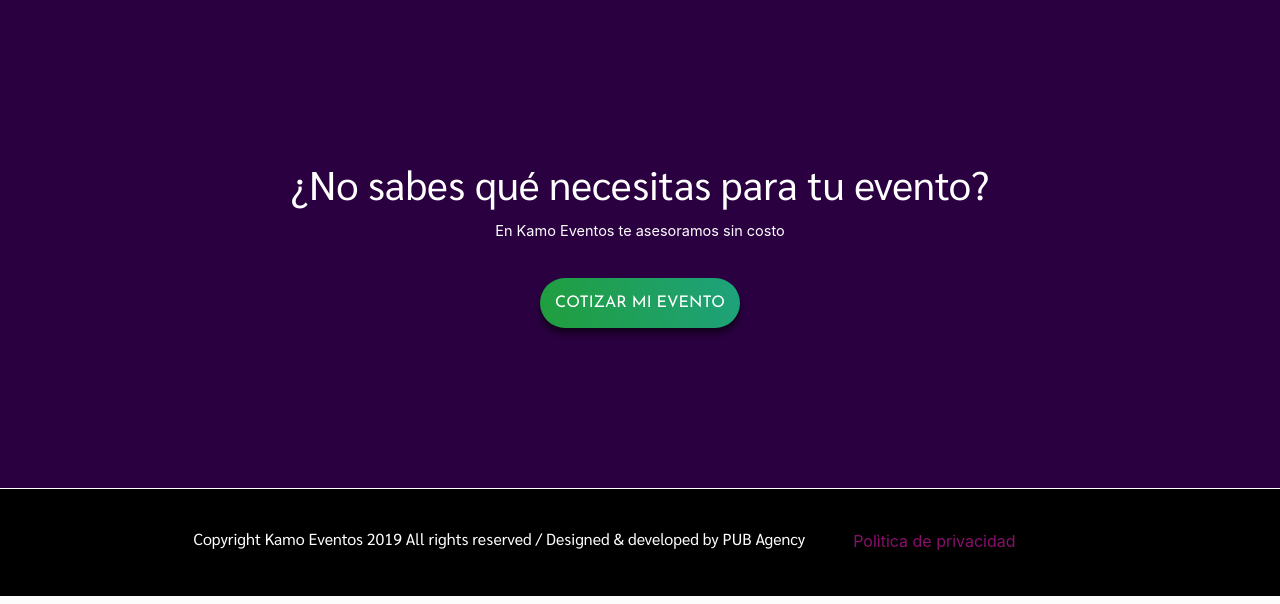
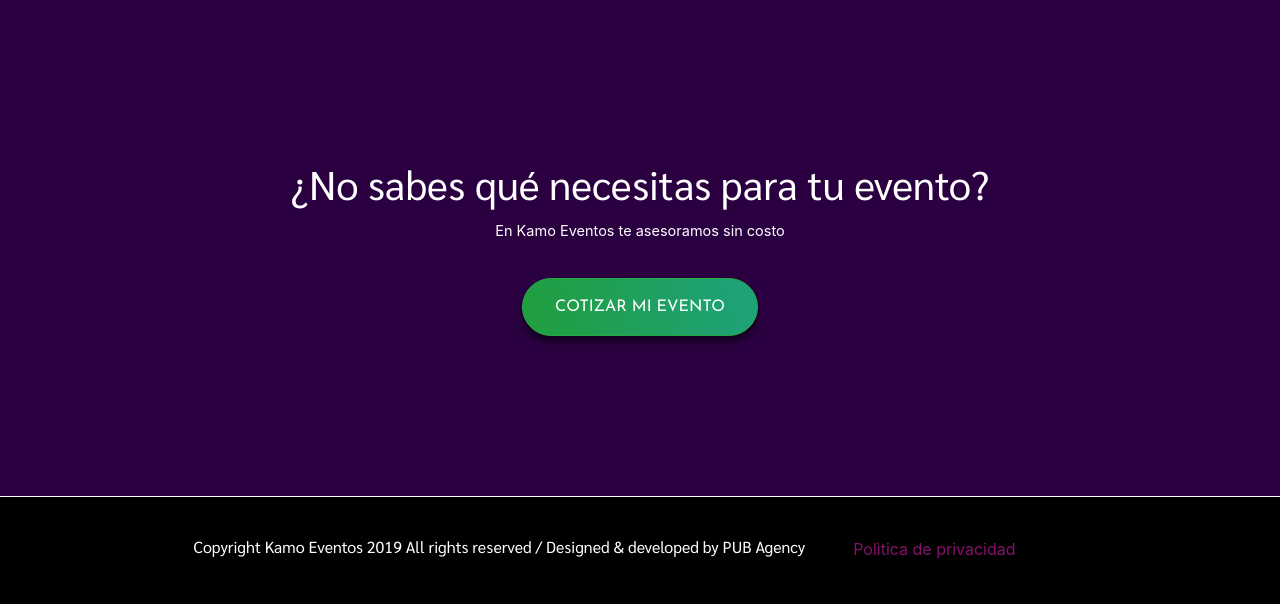
Before and after one commit to brianeto/kamo-events, a PHP site: page /sonido.html in a window 1280 px wide. Shown: the part 2966-3570 px from the top of the page. Run offline with PHP 8.4, Linux system fonts and the light colour scheme; some libraries are stand-ins or nearby versions; some web fonts are replaced.

Commit message:
success2

```diff
--- a/sonido.html
+++ b/sonido.html
@@ -130,7 +130,7 @@
                 <p>En Kamo Eventos te asesoramos sin costo</p>
             </div>
             <div class="advisory-button">
-                <button class="btn-green">COTIZAR MI EVENTO</button>
+                <button class="btn-success btn">COTIZAR MI EVENTO</button>
             </div>
         </div>
     </section>
--- a/src/css/style.css
+++ b/src/css/style.css
@@ -1,8 +1,16 @@
+.btn {
+  border-radius: 50px;
+  padding: 1rem 2rem;
+  box-shadow: 0 6px 6px 0 rgba(0, 0, 0, 0.53);
+}
+.btn-success {
+  background-image: linear-gradient(255deg, #1ea27c, #209e3d);
+}
+
 .btn-pink {
   width: 200px;
   height: 50px;
   border-radius: 31px;
-  box-shadow: 0 6px 6px 0 rgba(0, 0, 0, 0.53);
   background-image: linear-gradient(255deg, #7b23c8, #880f6c);
   color: #ffffff;
   cursor: pointer;
--- a/src/scss/_variables.scss
+++ b/src/scss/_variables.scss
@@ -10,11 +10,21 @@ $dark-purple: #2a0041;
 $light-purple: #7b23c8;
 
 // Button Styles
+.btn{
+    border-radius: 50px;
+    padding: 1rem 2rem;
+    box-shadow: 0 6px 6px 0 rgba(0, 0, 0, 0.53);
+
+    &-success{
+        background-image: linear-gradient(255deg, #1ea27c, #209e3d);
+    }
+
+}
+
 .btn-pink {
     width: 200px;
     height: 50px;
     border-radius: 31px;
-    box-shadow: 0 6px 6px 0 rgba(0, 0, 0, 0.53);
     background-image: linear-gradient(255deg, #7b23c8, #880f6c);
     color: $white;
     cursor: pointer;
```
Also changed, not shown: 1 other file.
